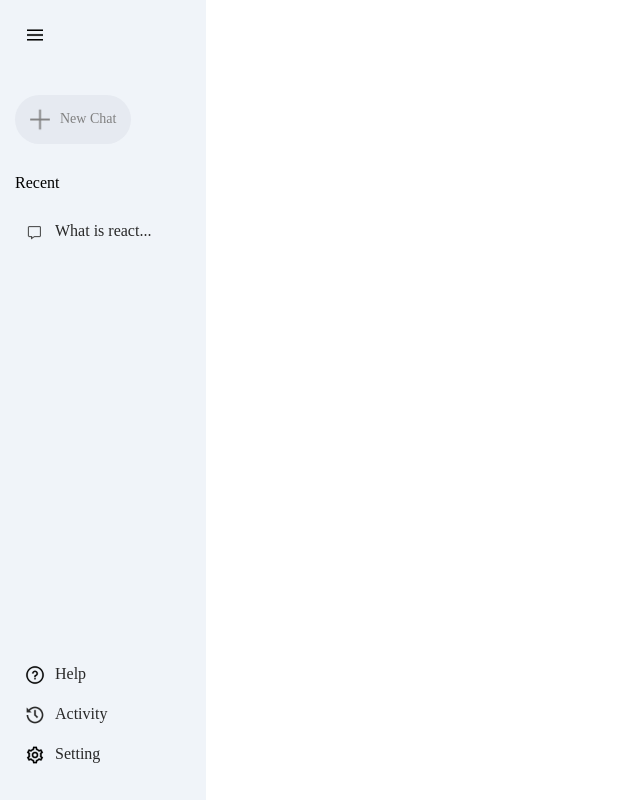
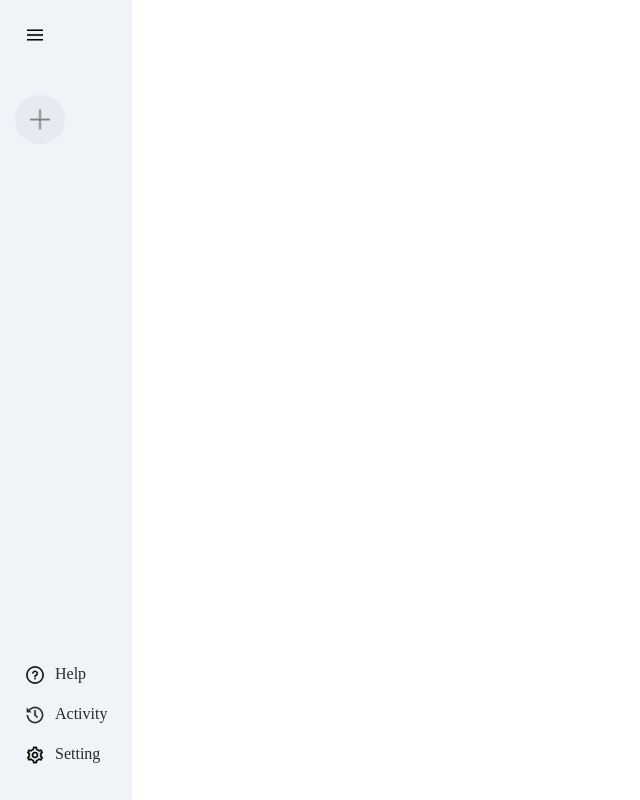
Before and after one commit to masatosotoma/gemini-clone, a React (Vite) app: page / in a window 1280 px wide. Shown: the whole page, without its empty margins (0-640 px from the left). Built offline with nearby package versions, Linux system fonts and the light colour scheme.

Commit message:
Added the useState for new chat and recent chat

```diff
--- a/src/components/Sidebar/Sidebar.jsx
+++ b/src/components/Sidebar/Sidebar.jsx
@@ -1,23 +1,27 @@
-import React from "react";
+import React, { useState } from "react";
 import "./Sidebar.css";
 import { assets } from "../../assets/assets";
 
 const Sidebar = () => {
+  const [extended, setExtended] = useState(false);
+
   return (
     <div className="sidebar">
       <div className="top">
         <img className="menu" src={assets.menu_icon} alt="" />
         <div className="new-chat">
           <img src={assets.plus_icon} alt="" />
-          <p>New Chat</p>
+          {extended ? <p>New Chat</p> : null}
         </div>
-        <div className="recent">
-          <p className="recent-title">Recent</p>
-          <dov className="recent-entry">
-            <img src={assets.message_icon} alt="" />
-            <p>What is react...</p>
-          </dov>
-        </div>
+        {extended ? (
+          <div className="recent">
+            <p className="recent-title">Recent</p>
+            <div className="recent-entry">
+              <img src={assets.message_icon} alt="" />
+              <p>What is react...</p>
+            </div>
+          </div>
+        ) : null}
       </div>
       <div className="bottom">
         <div className="bottom-item recent-entry">
```
